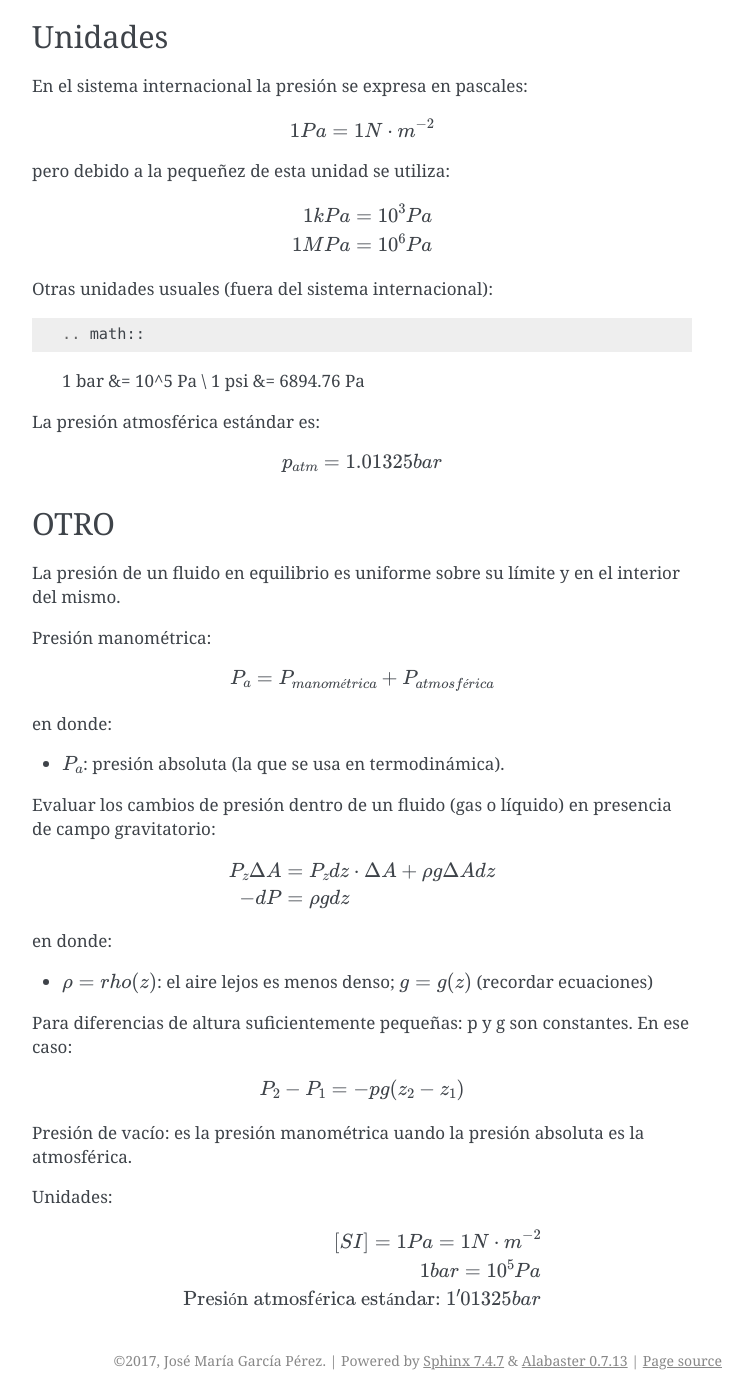
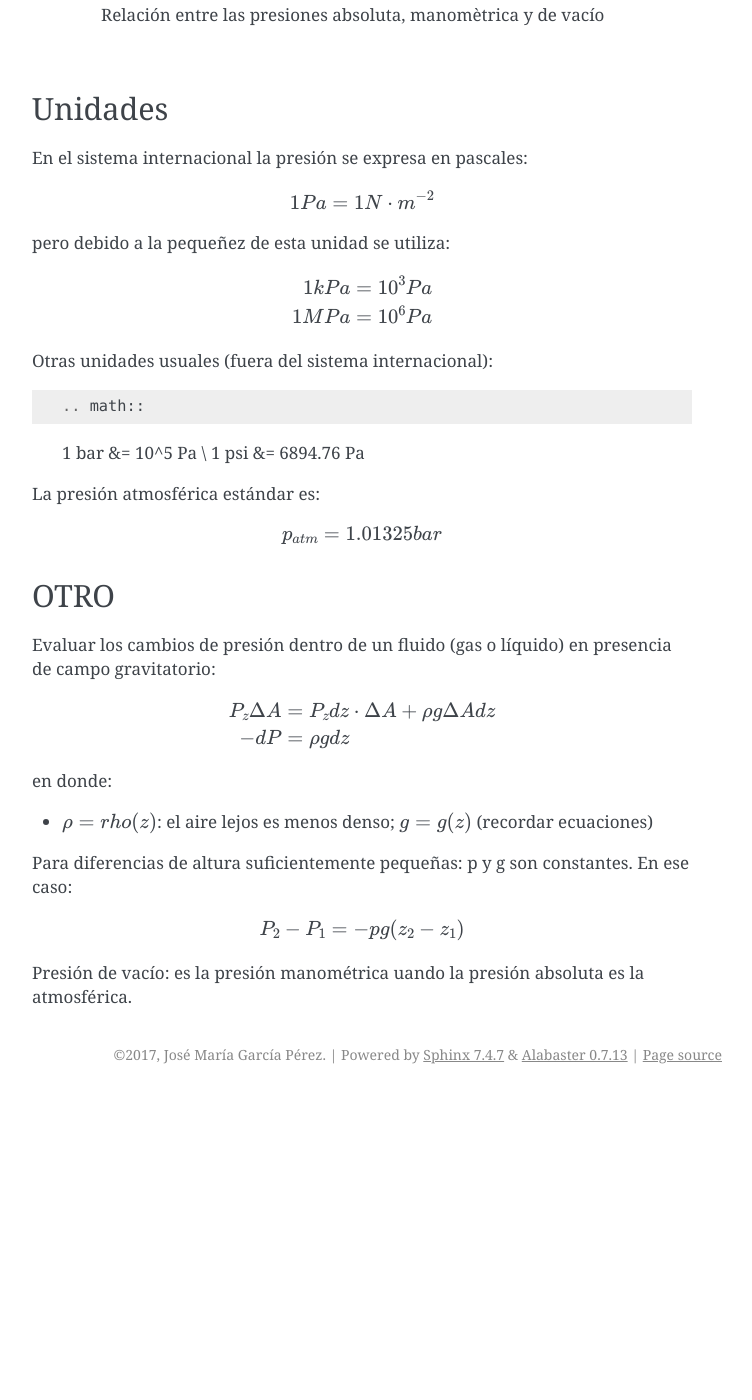
Before and after one commit to mantielero/termodinamica, a Sphinx documentation site: the page built from source/introduccion_presion.rst, in a window 1280 px wide and 1400 px high, scrolled down 2845 px. Shown: the whole window, without its empty margins (388-1140 px from the left). Built offline with Sphinx 7.4.7, drawn with Linux system fonts in a browser that asks for light colours; pages that are not in the unit, such as notebooks, are missing from menus; after the commit the page ends 3939 px from its top, so only the background shows below that; some of the changed text lies outside the part shown.

Commit message:
Update introduccion_presion.rst

```diff
--- a/source/introduccion_presion.rst
+++ b/source/introduccion_presion.rst
@@ -95,17 +99,6 @@ La presión atmosférica estándar es:
 OTRO
 ----
 
-La presión de un fluido en equilibrio es uniforme sobre su límite y en el interior del mismo.
-
-Presión manométrica:
-
-.. math::
-
-   P_a = P_{manométrica}+ P_{atmosférica}
-
-en donde:
-
-- :math:`P_a`: presión absoluta (la que se usa en termodinámica).
 
 Evaluar  los cambios de presión dentro de un fluido (gas o líquido) en presencia de campo gravitatorio:
 
@@ -125,11 +118,3 @@ Para diferencias de altura suficientemente pequeñas: p y g son constantes. En e
    P_2-P_1 = -pg(z_2-z_1)
 
 Presión de vacío: es la presión manométrica uando la presión absoluta es la atmosférica.
-
-Unidades:
-
-.. math::
-
-   [SI] = 1Pa=1N\cdot m^{-2}\\
-   1bar = 10^5Pa\\
-   \text{Presión atmosférica estándar: }1'01325bar
```
Also changed, not shown: other parts of source/introduccion_presion.rst (+4 -0 lines).
